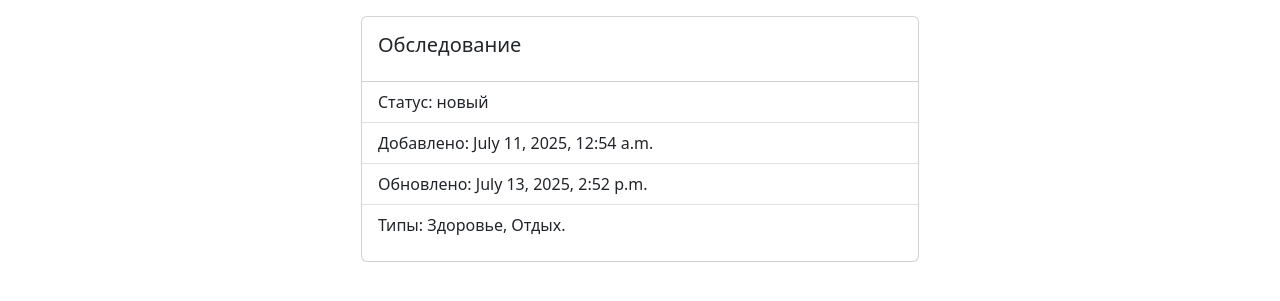
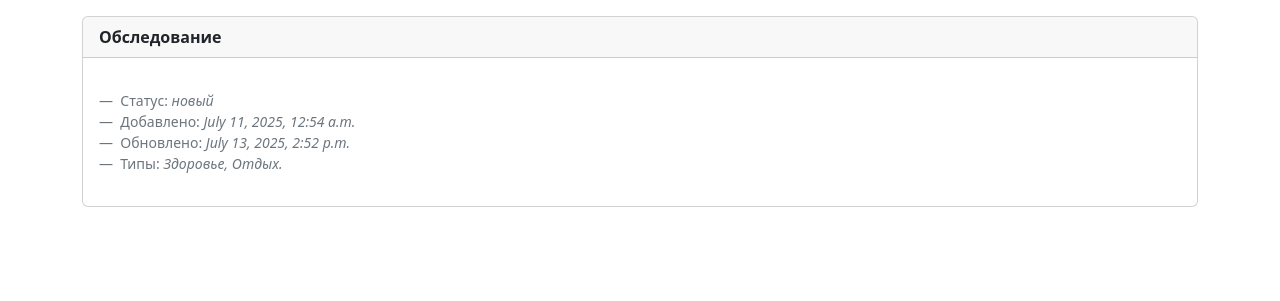
Before and after one commit to Aiigeriim/Tasks, a Django app: page /task/4/ in a window 1280 px wide. Shown: the part 56-357 px from the top of the page. Run offline with Django 5.2, Linux system fonts and the light colour scheme; data comes from the database, SQL or seed files in the repository.

Commit message:
изменила ссылки на иконки на главной, детальную изменила карточку, в base связала бутстрап и иконки

```diff
--- a/source/fixtures/dump.json
+++ b/source/fixtures/dump.json
@@ -160,7 +160,7 @@
     "created_at": "2025-07-14T20:19:06.993Z",
     "updated_at": "2025-07-14T20:19:47.671Z",
     "summary": "Организовать семейный ужин",
-    "description": "Спешное мероприятие с высоким риском: не язвить, не сарказничать — просто поесть. Желательно в тишине и без допросов.\r\nСемейный вечер, где цель не просто поесть, а выжить. Просто еда. Просто семья. Просто ад на два часа. В бой идут не только старые обиды, но и селёдка под шубой. Битва взглядов, вздохов, упрёков и философских тостов. Спастись можно только через кухню и окно.",
+    "description": "Семейный ужин = пройтись по минному полю. Спешное мероприятие с высоким риском: не язвить, не сарказничать — просто поесть. Желательно в тишине и без допросов.\r\nСемейный вечер, где цель не просто поесть, а выжить. Просто еда. Просто семья. Просто ад на два часа. В бой идут не только старые обиды, но и селёдка под шубой. Битва взглядов, вздохов, упрёков и философских тостов. Спастись можно только через кухню и окно.",
     "status": 3
   }
 },
--- a/source/webapp/templates/base.html
+++ b/source/webapp/templates/base.html
@@ -9,8 +9,15 @@
     {% block title %}
     	<title>Document</title>
     {% endblock %}
-    <link href="https://cdn.jsdelivr.net/npm/bootstrap@5.3.7/dist/css/bootstrap.min.css" rel="stylesheet" integrity="sha384-LN+7fdVzj6u52u30Kp6M/trliBMCMKTyK833zpbD+pXdCLuTusPj697FH4R/5mcr" crossorigin="anonymous">
-    <link rel="stylesheet" href="{% static 'css/style.css' %}">
+    <link
+        href="https://cdn.jsdelivr.net/npm/bootstrap@5.3.7/dist/css/bootstrap.min.css"
+        rel="stylesheet"
+        integrity="sha384-LN+7fdVzj6u52u30Kp6M/trliBMCMKTyK833zpbD+pXdCLuTusPj697FH4R/5mcr"
+        crossorigin="anonymous">
+
+    <link
+    rel="stylesheet"
+    href="https://cdn.jsdelivr.net/npm/bootstrap-icons@1.10.5/font/bootstrap-icons.css">
 
 </head>
 <body>
--- a/source/webapp/templates/detail_task.html
+++ b/source/webapp/templates/detail_task.html
@@ -18,24 +18,28 @@
 
 {% block content %}
 
-    <div class="card w-50 ms-auto me-auto mt-3" style="width: 18rem;">
-  <div class="card-body ">
-    <h5 class="card-title">{{task.summary}}</h5>
-    <p class="card-text">{{  task.description }}</p>
+   <div class="card mt-3">
+  <div class="card-header">
+    <strong>{{task.summary}}</strong>
   </div>
-  <ul class="list-group list-group-flush">
-          {% for type in task.types.all %}
-       {% if forloop.last %} {{ type }}. {% else %} {{ type }}, {% endif %}
-    {% endfor %}
-
-{#    <li class="list-group-item">Тип(ы): {{ task.type.name }}</li>#}
-    <li class="list-group-item">Статус: {{  task.status.name }}</li>
-    <li class="list-group-item">Добавлено: {{ task.created_at }}</li>
-      <li class="list-group-item">Обновлено: {{ task.updated_at }}</li>
-       <p class="list-group-item">Типы: {% for type in task.type.all %}
-      {% if forloop.last %} {{ type }}. {% else %} {{ type }}, {% endif %}
-    {% endfor %}</p>
-  </ul>
-
+  <div class="card-body">
+    <figure>
+      <blockquote class="blockquote">
+        <p>{{  task.description }}</p>
+      </blockquote>
+      <figcaption class="blockquote-footer mt-3">
+        Статус: <cite title="Статус">{{ task.status.name }}</cite>
+      </figcaption>
+        <figcaption class="blockquote-footer">
+       Добавлено:  <cite title="Добавлено">{{ task.created_at }}</cite>
+      </figcaption>
+        <figcaption class="blockquote-footer">
+       Обновлено: <cite title="Добавлено">{{ task.updated_at }}</cite>
+      </figcaption>
+    <figcaption class="blockquote-footer">
+       Типы: <cite title="Типы">{% for type in task.type.all %} {% if forloop.last %} {{ type }}. {% else %} {{ type }}, {% endif %}{% endfor %}</cite>
+      </figcaption>
+    </figure>
+  </div>
 </div>
 {% endblock %}
```
Also changed, not shown: source/webapp/templates/index.html (+11 -14 lines), 1 other file.
